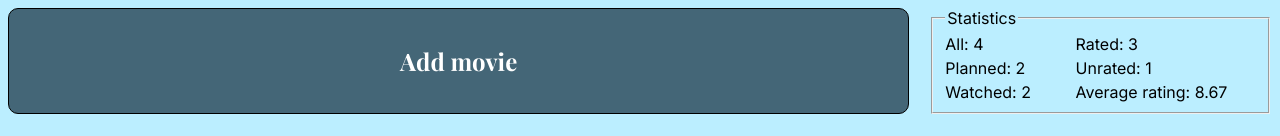
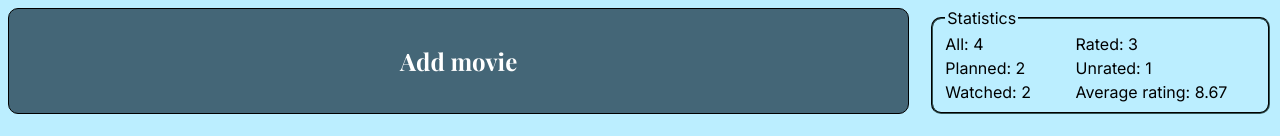
Before and after one commit to Ka666aH/cinema, a Vue app: page / in a window 1280 px wide. Shown: the top 136 px of the page. Built offline with nearby package versions, Linux system fonts and the light colour scheme; the HTML template or start-up script is replaced by a standard one.

Commit message:
Change border for movies stats

```diff
--- a/src/components/MovieStats.vue
+++ b/src/components/MovieStats.vue
@@ -47,5 +47,7 @@ const stats = computed(() => {
     grid-template-rows: repeat(3, auto);
     grid-auto-flow: column;
     gap: 4px 16px;
+    border-color: var(--color-element-bg-focus);
+    border-radius: 10px;
 }
 </style>
```
